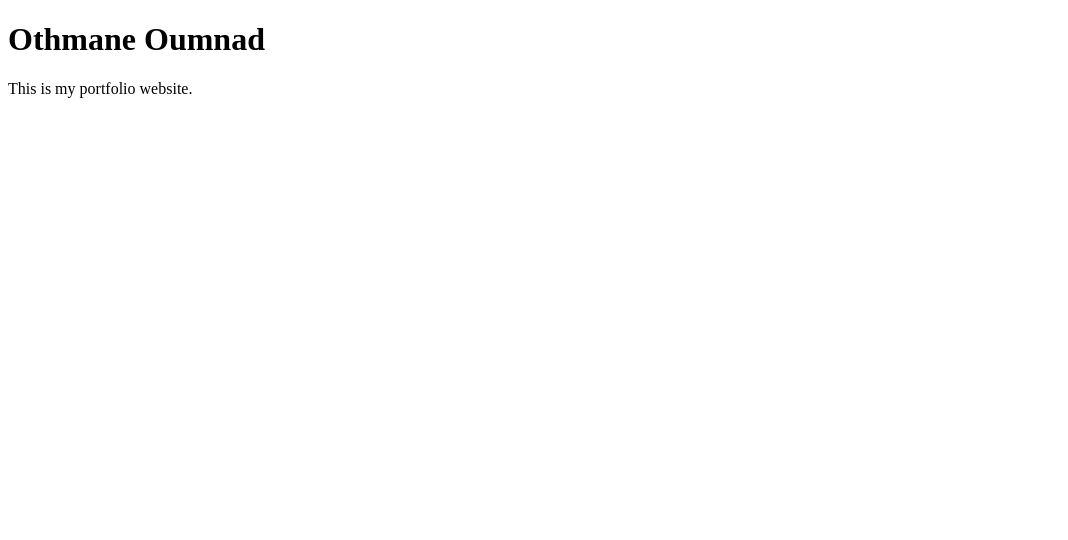
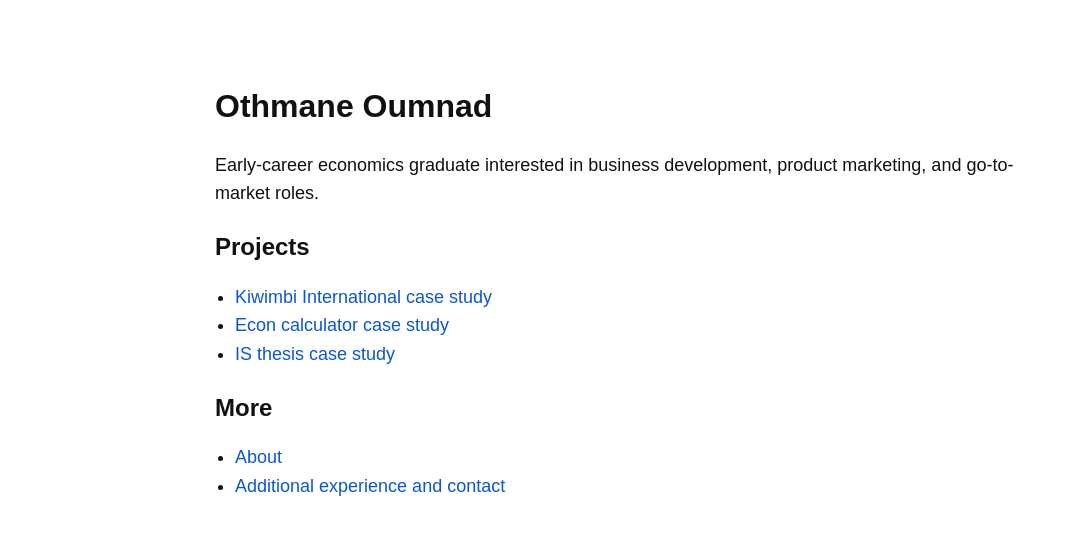
Before and after one commit to StratOthy/Othmane-Porfolio, a plain HTML site: page index.html in a window 1280 px wide. Shown: the whole page, without its empty margins (0-1068 px from the left). Drawn offline with Linux system fonts and the light colour scheme.

Commit message:
Update index.html

```diff
--- a/index.html
+++ b/index.html
@@ -1,10 +1,24 @@
 <!DOCTYPE html>
 <html>
 <head>
-  <title>Othmane Portfolio</title>
+  <title>Othmane Oumnad | Portfolio</title>
+  <link rel="stylesheet" href="style.css">
 </head>
 <body>
   <h1>Othmane Oumnad</h1>
-  <p>This is my portfolio website.</p>
+  <p>Early-career economics graduate interested in business development, product marketing, and go-to-market roles.</p>
+
+  <h2>Projects</h2>
+  <ul>
+    <li><a href="kiwimbi.html">Kiwimbi International case study</a></li>
+    <li><a href="econ-calculator.html">Econ calculator case study</a></li>
+    <li><a href="is-thesis.html">IS thesis case study</a></li>
+  </ul>
+
+  <h2>More</h2>
+  <ul>
+    <li><a href="about.html">About</a></li>
+    <li><a href="experience-contact.html">Additional experience and contact</a></li>
+  </ul>
 </body>
 </html>
```
